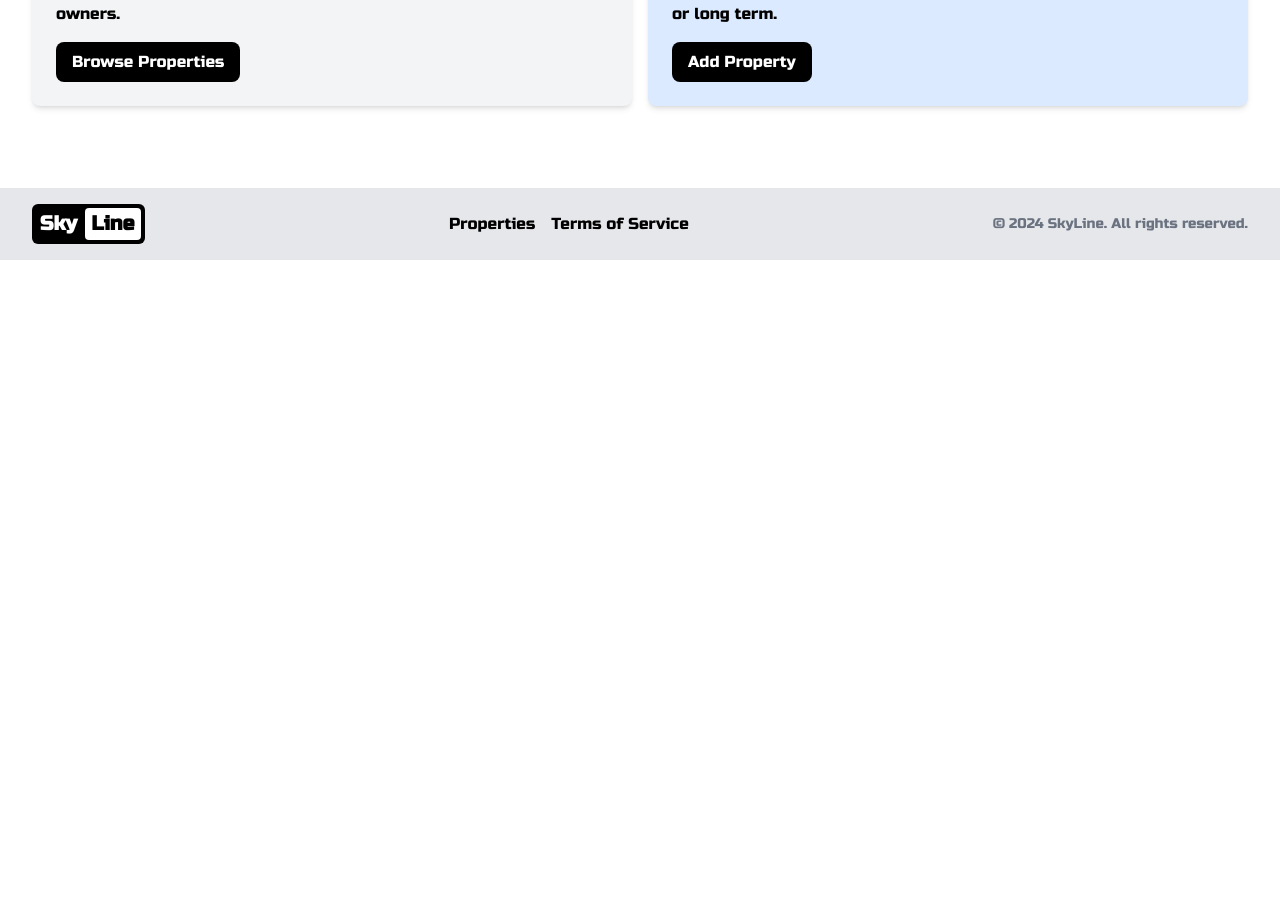
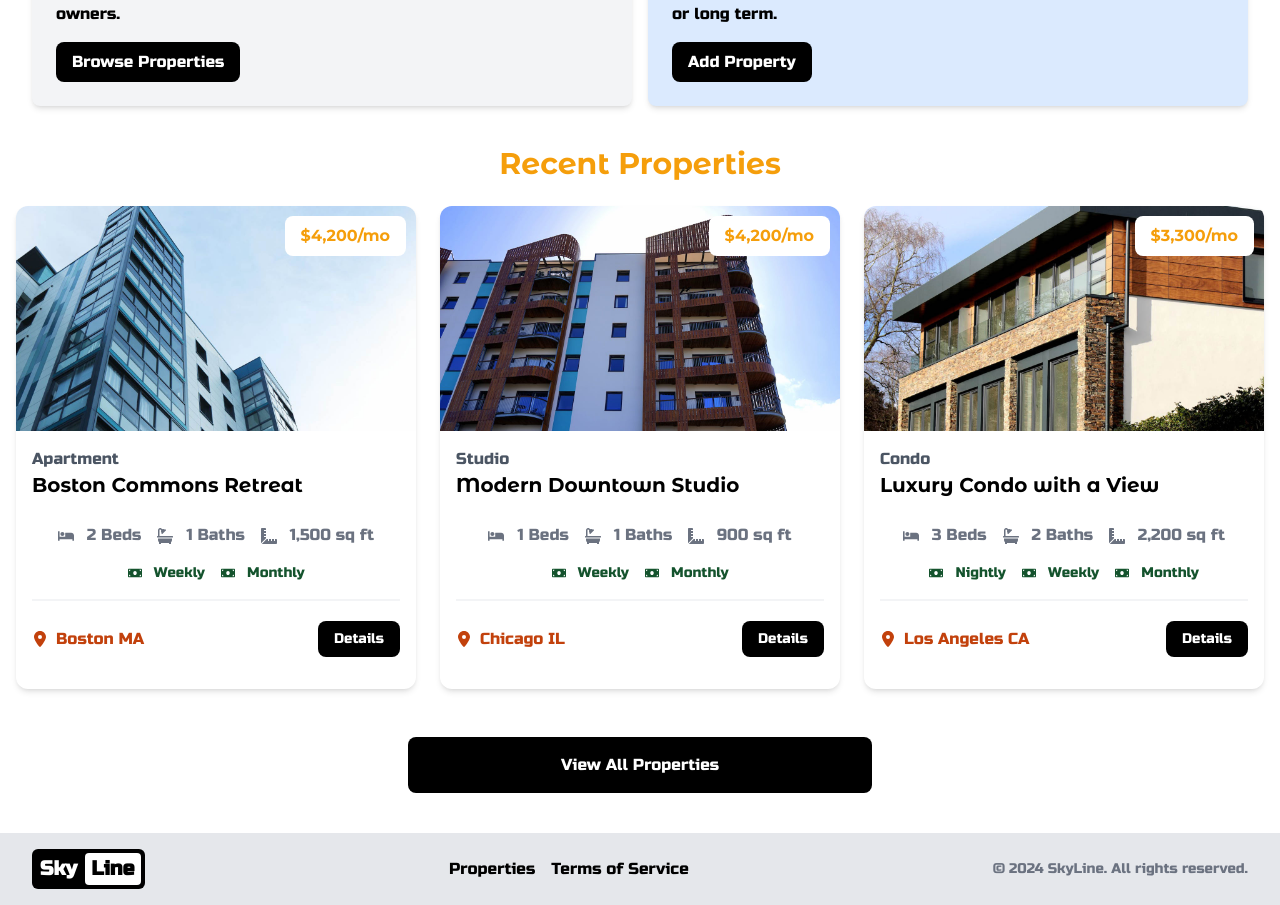
Before and after one commit to jackal7819/sky-line, a Next.js app: page / in a window 1280 px wide. Shown: the part 540-1445 px from the top of the page. Before the commit the page ends 800 px from the top, so only its background shows below. Built offline with nearby package versions, Linux system fonts and the light colour scheme.

Commit message:
Add HomeProperties

```diff
--- a/app/page.tsx
+++ b/app/page.tsx
@@ -1,4 +1,5 @@
 import Hero from '@/components/Hero';
+import HomeProperties from '@/components/HomeProperties';
 import InfoBoxes from '@/components/InfoBoxes';
 
 export default function Home() {
@@ -6,6 +7,7 @@ export default function Home() {
 		<>
 			<Hero />
 			<InfoBoxes />
+			<HomeProperties />
 		</>
 	);
 }
--- /dev/null
+++ b/components/HomeProperties.tsx
@@ -0,0 +1,45 @@
+import Link from 'next/link';
+import properties from '@/properties.json';
+
+import PropertyCard from './PropertyCard';
+
+export default function HomeProperties() {
+	const getRandomProperties = () =>
+		properties.sort(() => Math.random() - Math.random()).slice(0, 3);
+	const recentProperties = getRandomProperties();
+
+	return (
+		<>
+			<section className='px-4 py-6'>
+				<div className='m-auto container-xl lg:container'>
+					<h2 className='mb-6 text-3xl font-bold text-center text-amber-500'>
+						Recent Properties
+					</h2>
+					{recentProperties.length === 0 && (
+						<h2 className='text-2xl font-bold text-center'>
+							No Properties Found
+						</h2>
+					)}
+					{recentProperties.length > 0 && (
+						<div className='grid grid-cols-1 gap-6 md:grid-cols-3'>
+							{recentProperties.map((property) => (
+								<PropertyCard
+									key={property._id}
+									{...property}
+								/>
+							))}
+						</div>
+					)}
+				</div>
+			</section>
+			<div className='max-w-lg px-6 m-auto mt-6 mb-10'>
+				<Link
+					href='/properties'
+					className='block px-6 py-4 text-center text-white duration-500 bg-black rounded-lg hover:bg-amber-500'
+				>
+					View All Properties
+				</Link>
+			</div>
+		</>
+	);
+}
--- a/components/PropertyCard.tsx
+++ b/components/PropertyCard.tsx
@@ -113,8 +113,8 @@ export default function PropertyCard({
 
 				<div className='mb-5 border border-gray-100'></div>
 
-				<div className='flex flex-col justify-between mb-4 lg:flex-row'>
-					<div className='flex gap-2 mb-4 text-orange-700 align-middle lg:mb-0'>
+				<div className='flex flex-col items-center justify-between mb-4 lg:flex-row'>
+					<div className='flex items-center gap-2 mb-4 text-orange-700 lg:mb-0'>
 						<FaLocationDot />
 						<span>
 							{location.city} {location.state}
```
